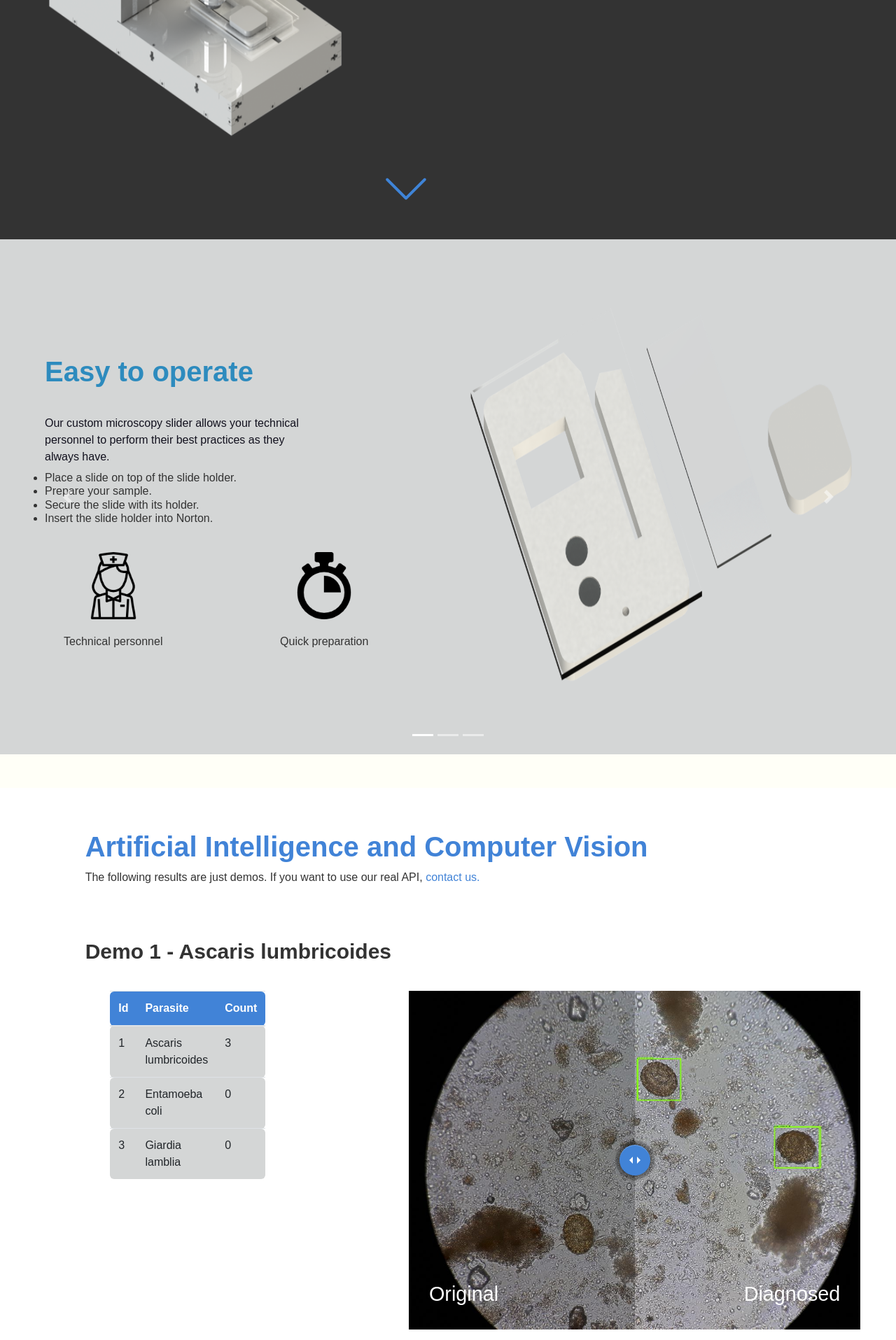
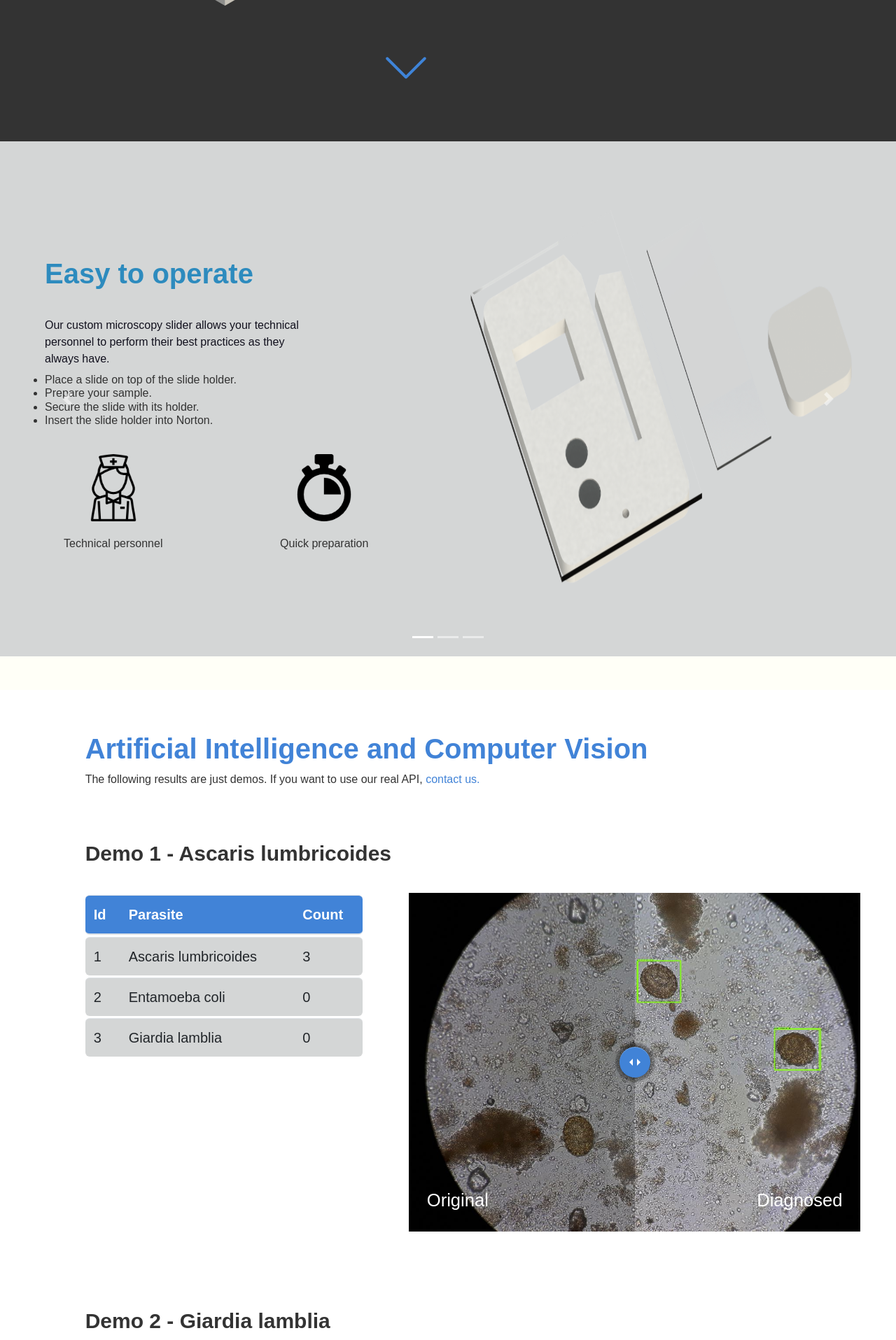
Before and after one commit to lozuwa/labomatic_webpage, a Django app: page / in a window 1280 px wide. Shown: the part 1960-3875 px from the top of the page at 70% size. Run offline with Django 3.2, Linux system fonts and the light colour scheme; some libraries are stand-ins or nearby versions.

Commit message:
updated views

```diff
--- a/labomatic/static/labomatic/styles/main.css
+++ b/labomatic/static/labomatic/styles/main.css
@@ -102,9 +102,10 @@
     background-color: #fff;
 }
 
-.demo-results table {
+.demo-results {
     border-collapse: separate;
-    border-spacing: 0 5px;
+    border-spacing: 0 3px;
+    font-size: 20px;
 }
 
 .demo-results thead th {
@@ -113,7 +114,7 @@
 }
 
 .demo-results tbody td {
-    background-color: #d4d6d6;
+    background-color: #4183D7;
 }
 
 .demo-results tr td:first-child,
@@ -247,9 +248,10 @@
     background-color: #fff;
   }
 
-  .demo-results table {
+  .demo-results {
     border-collapse: separate;
-      border-spacing: 0 5px;
+    border-spacing: 0 3px;
+    font-size: 20px;
   }
 
   .demo-results thead th {
@@ -344,7 +346,7 @@
   /* Norton-characteristics */
   #norton-characteristics .container {
     display: block;
-    height: 1230px;
+    height: 830px;
     max-width: 2100px;
     background-color: #333333;
   }
@@ -398,10 +400,12 @@
     background-color: #fff;
   }
 
-  .demo-results table {
+  .demo-results {
       border-collapse: separate;
-      border-spacing: 0 5px;
-  }
+      border-spacing: 0 3px;
+      font-size: 16px;
+  }
+
 
   .demo-results thead th {
       background-color: #4183D7;
@@ -495,7 +499,7 @@
   /* Norton-characteristics */
   #norton-characteristics .container {
     display: block;
-    height: 1250px;
+    height: 880px;
     max-width: 2100px;
     background-color: #333333;
   }
@@ -549,9 +553,10 @@
     background-color: #fff;
   }
 
-  .demo-results table {
+  .demo-results {
     border-collapse: separate;
-      border-spacing: 0 5px;
+    border-spacing: 0 3px;
+    font-size: 16px;
   }
 
   .demo-results thead th {
@@ -646,7 +651,7 @@
   /* Norton-characteristics */
   #norton-characteristics .container {
     display: block;
-    height: 1250px;
+    height: 1000px;
     max-width: 2100px;
     background-color: #333333;
   }
@@ -700,9 +705,10 @@
     background-color: #fff;
   }
 
-  .demo-results table {
+  .demo-results {
     border-collapse: separate;
-      border-spacing: 0 5px;
+    border-spacing: 0 3px;
+    font-size: 16px;
   }
 
   .demo-results thead th {
@@ -797,7 +803,7 @@
   /* Norton-characteristics */
   #norton-characteristics .container {
     display: block;
-    height: 1250px;
+    height: 1100px;
     max-width: 2100px;
     background-color: #333333;
   }
@@ -851,9 +857,10 @@
     background-color: #fff;
   }
 
-  .demo-results table {
+  .demo-results {
     border-collapse: separate;
-      border-spacing: 0 5px;
+    border-spacing: 0 3px;
+    font-size: 20px;
   }
 
   .demo-results thead th {
@@ -958,7 +965,7 @@
   /* Norton-characteristics */
   #norton-characteristics .container {
     display: block;
-    height: 850px;
+    height: 650px;
     max-width: 2100px;
     background-color: #333333;
   }
@@ -1013,10 +1020,12 @@
     background-color: #fff;
   }
 
-  .demo-results table {
+  .demo-results {
     border-collapse: separate;
-      border-spacing: 0 5px;
-  }
+    border-spacing: 0 3px;
+    font-size: 20px;
+}
+
 
   .demo-results thead th {
       background-color: #4183D7;
@@ -1155,7 +1164,7 @@
   /* Norton-characteristics */
   #norton-characteristics .container {
     display: block;
-    height: 890px;
+    height: 690px;
     max-width: 2100px;
     background-color: #333333;
   }
@@ -1209,10 +1218,12 @@
     background-color: #fff;
   }
 
-  .demo-results table {
+  .demo-results {
     border-collapse: separate;
-      border-spacing: 0 5px;
-  }
+    border-spacing: 0 3px;
+    font-size: 20px;
+}
+
 
   .demo-results thead th {
       background-color: #4183D7;
@@ -1329,7 +1340,7 @@
   /* Norton-characteristics */
   #norton-characteristics .container {
     display: block;
-    height: 870px;
+    height: 730px;
     max-width: 2100px;
     background-color: #333333;
   }
@@ -1383,10 +1394,12 @@
     background-color: #fff;
   }
 
-  .demo-results table {
+  .demo-results {
     border-collapse: separate;
-      border-spacing: 0 5px;
-  }
+    border-spacing: 0 3px;
+    font-size: 20px;
+}
+
 
   .demo-results thead th {
       background-color: #4183D7;
@@ -1565,10 +1578,12 @@
     background-color: #fff;
   }
 
-  .demo-results table {
+  .demo-results {
     border-collapse: separate;
-      border-spacing: 0 5px;
-  }
+    border-spacing: 0 3px;
+    font-size: 20px;
+}
+
 
   .demo-results thead th {
       background-color: #4183D7;
@@ -1745,9 +1760,10 @@
     background-color: #fff;
   }
 
-  .demo-results table {
+  .demo-results {
     border-collapse: separate;
-      border-spacing: 0 5px;
+    border-spacing: 0 3px;
+    font-size: 20px;
 }
 
   .demo-results thead th {
--- a/labomatic/static/labomatic/styles/style.css
+++ b/labomatic/static/labomatic/styles/style.css
@@ -155,3 +155,95 @@
   -moz-transition: -moz-transform 0.3s 0.7s, opacity 0s 0.7s;
   transition: transform 0.3s 0.7s, opacity 0s 0.7s;
 }
+
+/* S Mobile 320px */
+@media (min-width: 320px) {
+  .cd-image-label {
+    position: absolute;
+    bottom: 0;
+    right: 0;
+    color: #ffffff;
+    font-size: 1em;
+    padding: 1em;
+    -webkit-font-smoothing: antialiased;
+    -moz-osx-font-smoothing: grayscale;
+    opacity: 0;
+    -webkit-transform: translateY(20px);
+    -moz-transform: translateY(20px);
+    -ms-transform: translateY(20px);
+    -o-transform: translateY(20px);
+    transform: translateY(20px);
+    -webkit-transition: -webkit-transform 0.3s 0.7s, opacity 0.3s 0.7s;
+    -moz-transition: -moz-transform 0.3s 0.7s, opacity 0.3s 0.7s;
+    transition: transform 0.3s 0.7s, opacity 0.3s 0.7s;
+  }
+}
+
+/* S Mobile 425px */
+@media (min-width: 425px) {
+  .cd-image-label {
+    position: absolute;
+    bottom: 0;
+    right: 0;
+    color: #ffffff;
+    font-size: 1.2em;
+    padding: 1em;
+    -webkit-font-smoothing: antialiased;
+    -moz-osx-font-smoothing: grayscale;
+    opacity: 0;
+    -webkit-transform: translateY(20px);
+    -moz-transform: translateY(20px);
+    -ms-transform: translateY(20px);
+    -o-transform: translateY(20px);
+    transform: translateY(20px);
+    -webkit-transition: -webkit-transform 0.3s 0.7s, opacity 0.3s 0.7s;
+    -moz-transition: -moz-transform 0.3s 0.7s, opacity 0.3s 0.7s;
+    transition: transform 0.3s 0.7s, opacity 0.3s 0.7s;
+  }
+}
+
+/* S Mobile 768px */
+@media (min-width: 768px) {
+  .cd-image-label {
+    position: absolute;
+    bottom: 0;
+    right: 0;
+    color: #ffffff;
+    font-size: 1.4em;
+    padding: 1em;
+    -webkit-font-smoothing: antialiased;
+    -moz-osx-font-smoothing: grayscale;
+    opacity: 0;
+    -webkit-transform: translateY(20px);
+    -moz-transform: translateY(20px);
+    -ms-transform: translateY(20px);
+    -o-transform: translateY(20px);
+    transform: translateY(20px);
+    -webkit-transition: -webkit-transform 0.3s 0.7s, opacity 0.3s 0.7s;
+    -moz-transition: -moz-transform 0.3s 0.7s, opacity 0.3s 0.7s;
+    transition: transform 0.3s 0.7s, opacity 0.3s 0.7s;
+  }
+}
+
+/* S Mobile 1024px */
+@media (min-width: 1024px) {
+  .cd-image-label {
+    position: absolute;
+    bottom: 0;
+    right: 0;
+    color: #ffffff;
+    font-size: 1.6em;
+    padding: 1em;
+    -webkit-font-smoothing: antialiased;
+    -moz-osx-font-smoothing: grayscale;
+    opacity: 0;
+    -webkit-transform: translateY(20px);
+    -moz-transform: translateY(20px);
+    -ms-transform: translateY(20px);
+    -o-transform: translateY(20px);
+    transform: translateY(20px);
+    -webkit-transition: -webkit-transform 0.3s 0.7s, opacity 0.3s 0.7s;
+    -moz-transition: -moz-transform 0.3s 0.7s, opacity 0.3s 0.7s;
+    transition: transform 0.3s 0.7s, opacity 0.3s 0.7s;
+  }
+}
--- a/labomatic/templates/labomatic/index.html
+++ b/labomatic/templates/labomatic/index.html
@@ -10,7 +10,7 @@
     <!--<meta name="viewport" content="width=device-width, initial-scale=1, shrink-to-fit=no">-->
     <!--<meta name="description" content="">-->
     <!--<meta name="author" content="">-->
-    <link rel="icon" href="/static/labomatic/images/icons/logo.png">
+    <link rel="icon" href="/static/labomatic/images/icons/logo_32x32dp.png">
 
     <title>Labomatic</title>
 
@@ -35,7 +35,7 @@
       <nav class="navbar navbar-expand-md fixed-top navbar-dark" id="navbar">
         <a class="navbar-brand" href="#">
           <img
-                  src="/static/labomatic/images/icons/logo.png"
+                  src="/static/labomatic/images/icons/logo_64x64dp.png"
                   style="max-width: 100%; height: 25px;" >
           Labomatic
         </a>
@@ -74,7 +74,7 @@
           <img class="img-responsive first-slide" src="/static/labomatic/images/gifs/labomatic_load.gif" alt="First slide">
           <div class="container">
             <div class="carousel-caption">
-              <h1 class="font-weight-bold">Labomatic</h1>
+              <h1 class="font-weight-bold">Sinapsis</h1>
               <p>Revolutionizing microscopy diagnostics with
                 <span class="font-weight-bold" style="color: #4183D7"> Artificial Intelligence </span>.</p>
               <p><a class="btn btn-lg btn-primary" href="#norton-presentation" role="button">Learn more</a></p>
@@ -85,7 +85,7 @@
           <img class="img-responsive second-slide" src="/static/labomatic/images/gifs/stool_screening.gif" alt="Second slide">
           <div class="container">
             <div class="carousel-caption">
-              <h1>Labomatic-Parasite</h1>
+              <h1>Sinapsis-Parasite</h1>
               <p>Diagnose your stools samples in the simplest and most accurate way.</p>
               <p><a class="btn btn-lg btn-primary" href="#demos" role="button">Try our demo</a></p>
             </div>
@@ -95,7 +95,7 @@
           <img class="img-responsive third-slide" src="/static/labomatic/images/gifs/tub_screening.gif" alt="Third slide">
           <div class="container">
             <div class="carousel-caption">
-              <h1>Labomatic-Tuberculosis</h1>
+              <h1>Sinapsis-Tuberculosis</h1>
               <p>Diagnose your pulmonary Tuberculosis samples in the simplest and most accurate way.</p>
               <p><a class="btn btn-lg btn-primary" href="#demos" role="button">Try our demo</a></p>
             </div>
@@ -122,7 +122,7 @@
               <div class="col-sm-10">
                 <h3 style="color: #4183D7;" class="font-weight-bold">The future of microscopy diagnostics</h3>
                 <div class="separator-text"></div>
-                <h1 class="text-left font-weight-bold" style="color: #12111e">Norton - a fully automatic microscope that diagnoses clinical samples</h1>
+                <h1 class="text-left font-weight-bold" style="color: #12111e">Visum - a fully automatic microscope that diagnoses clinical samples</h1>
                 <div class="separator-text"></div>
                 <p>Forget the expenses and complications of diagnostics in conventional clinical laboratories. Norton makes microscopy diagnostics as simple as pressing a few buttons.</p>
                 <div class="separator-text"></div>
@@ -152,7 +152,7 @@
             <!-- <img class="img-responsive" src="/static/labomatic/images/norton.jpg" alt="Norton"> -->
             <div class="separator"></div>
             <div class="embed-responsive embed-responsive-4by3">
-              <iframe width="560" height="315" src="https://www.youtube.com/embed/oOeZ7IgEN4o" frameborder="0" allow="autoplay; encrypted-media" allowfullscreen></iframe>
+              <iframe width="560" height="315" src="https://www.youtube.com/embed/5Wa9f30zraQ" frameborder="0" allow="autoplay; encrypted-media" allowfullscreen></iframe>
             </div>
           </div>
         </div>
@@ -165,9 +165,9 @@
         <div class="row">
           <!--<div class="col-md-1"></div>-->
           <div class="col-md-5">
-            <img class="img-responsive" src="/static/labomatic/images/norton.png"
-                 alt="Norton"
-                 style="width: 623px; height: 676px;">
+            <img class="img-responsive" src="/static/labomatic/images/visum.png"
+                 alt="Visum"
+                 style="width: 100%; height: 100%;">
           </div>
           <div class="col-md-6">
             <div class="row">
@@ -181,7 +181,7 @@
                    diagnostics.
                 </p>
                 <div class="separator-text"></div>
-                <table class="visible-lg White Txt15" style="max-width: 450px; width: 100%; position: relative; margin: 0 auto;">
+                <table class="visible-lg" style="max-width: 450px; width: 100%; position: relative; margin: 0 auto;">
                   <tbody>
                     <tr>
                       <td style="text-align:center;width:33%;height:10%;vertical-align:top;">
@@ -425,10 +425,9 @@
         <!-- First example -->
         <div class="row">
           <div class="col-sm-1"></div>
-          <div class="col-sm-2">
+          <div class="col-sm-4">
             <div class="row">
-              <div class="col-sm-2"></div>
-              <div class="col-sm-10">
+              <div class="col-sm-12">
                 <div class="separator-text"></div>
                 <table class="table demo-results" id="demo-ascaris">
                   <thead>
@@ -442,7 +441,7 @@
                       <tr>
                           <td>1</td>
                           <td>Ascaris lumbricoides</td>
-                          <td>3</td>
+                          <td id="ascaris-count-1">3</td>
                       </tr>
                       <tr>
                           <td>2</td>
@@ -460,7 +459,7 @@
               <!-- <div class="col-sm-1"></div> -->
             </div>
           </div>
-          <div class="col-sm-2"></div>
+          <!--<div class="col-sm-1"></div>-->
           <div class="col-sm-7">
             <div class="separator-text"></div>
             <figure class="cd-image-container">
@@ -489,11 +488,10 @@
         <!-- Second example -->
         <div class="row">
           <div class="col-sm-1"></div>
-          <div class="col-sm-2">
+          <div class="col-sm-4">
             <div class="separator-text"></div>
             <div class="row">
-              <div class="col-sm-2"></div>
-              <div class="col-sm-10">
+              <div class="col-sm-12">
                 <table class="table demo-results">
                   <thead>
                       <tr>
@@ -524,7 +522,7 @@
               <!-- <div class="col-sm-1"></div> -->
             </div>
           </div>
-          <div class="col-sm-2"></div>
+          <!--<div class="col-sm-2"></div>-->
           <div class="col-sm-7">
             <div class="separator-text"></div>
             <figure class="cd-image-container">
--- a/webpage/settings.py
+++ b/webpage/settings.py
@@ -23,9 +23,9 @@
 SECRET_KEY = "f+8$uo(z0=v8n*2zrrb1*#2uu^_=yl@s)9hl0kzusj812^s+n@"
 
 # SECURITY WARNING: don"t run with debug turned on in production!
-DEBUG = True
+DEBUG = False
 ###
-ALLOWED_HOSTS = [] #["labomatic-ai-webpage.herokuapp.com"]
+ALLOWED_HOSTS = ["labomatic-ai-webpage.herokuapp.com"]
                 #"127.0.0.1:8000"]
 
 # Application definition
```
Also changed, not shown: labomatic/static/labomatic/js/slider.js (+7 -0 lines), labomatic/static/labomatic/images/icons/logo.png (deleted), labomatic/static/labomatic/images/icons/logo_32x32dp.png (added), labomatic/static/labomatic/images/icons/logo_64x64dp.png (added), labomatic/static/labomatic/images/norton.png (deleted), labomatic/static/labomatic/images/visum.png (added). Lines whose indentation alone changed are shown as unchanged.
